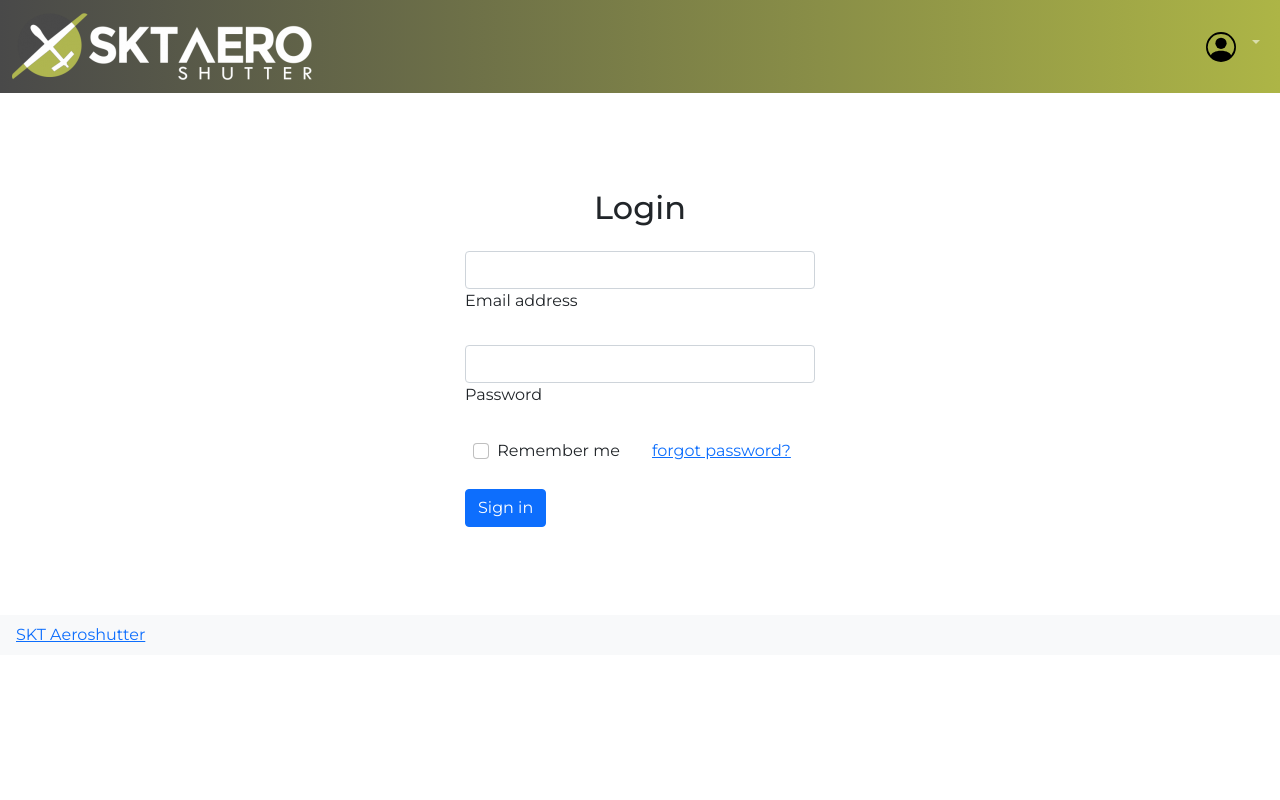
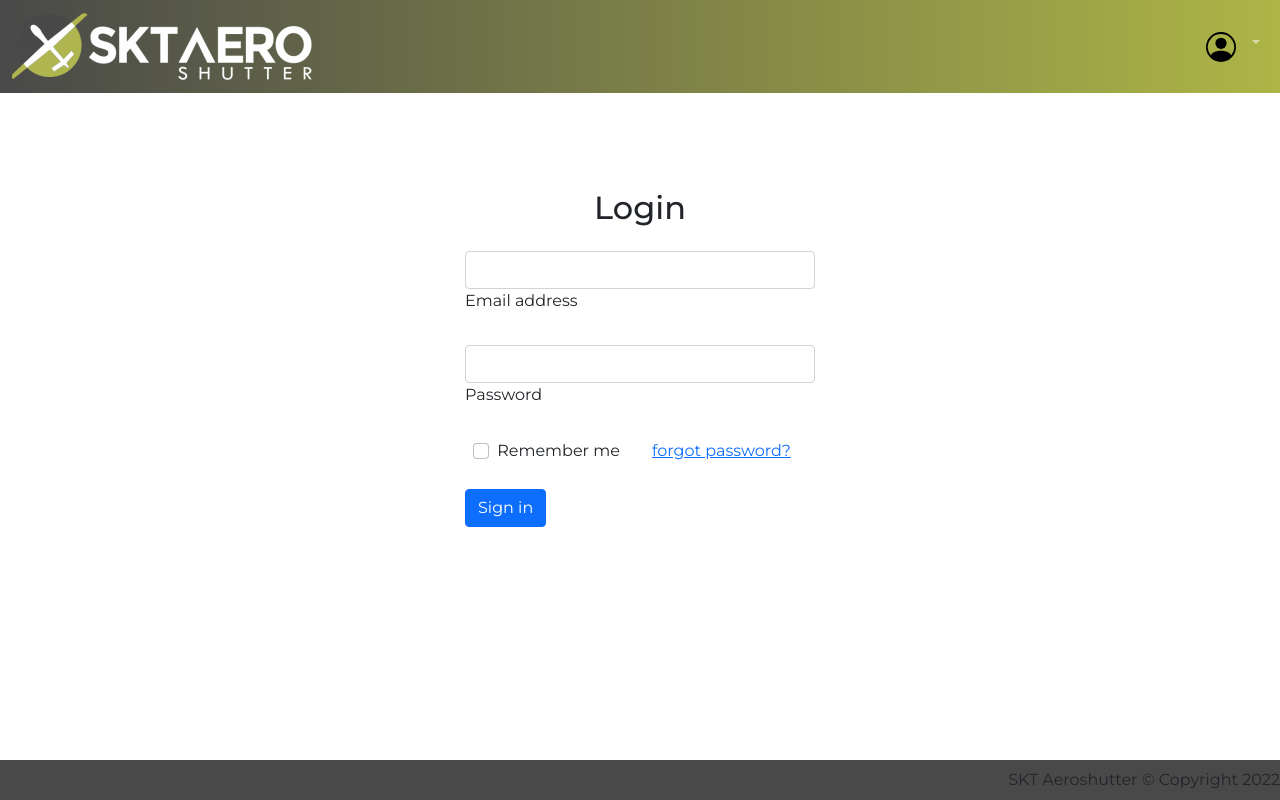
Before and after one commit to Leeludy/SKT, a React (Create React App) app: page / in a window 1280 px wide. Built offline with nearby package versions, Linux system fonts and the light colour scheme.

Commit message:
SKT-129 Footer

```diff
--- a/src/pages/Footer.js
+++ b/src/pages/Footer.js
@@ -1,13 +1,17 @@
-import React from 'react'
+import React from "react";
+import { Navbar } from "react-bootstrap";
 
 function Footer() {
   return (
-      <nav className='navbar navbar-expand-lg navbar-light bg-light'>
-          <a className='footer text-center ms-3' href='#'>
-              SKT Aeroshutter
-          </a>
-      </nav>
-  )
+    <Navbar
+      className="navbar bg-dkGray pr-4"
+      fixed="bottom"
+      variant="dark"
+      style={{ display: "flex", flexDirection: "row", justifyContent: "right" }}
+    >
+      <span>SKT Aeroshutter © Copyright 2022</span>
+    </Navbar>
+  );
 }
 
-export default Footer
+export default Footer;
```
